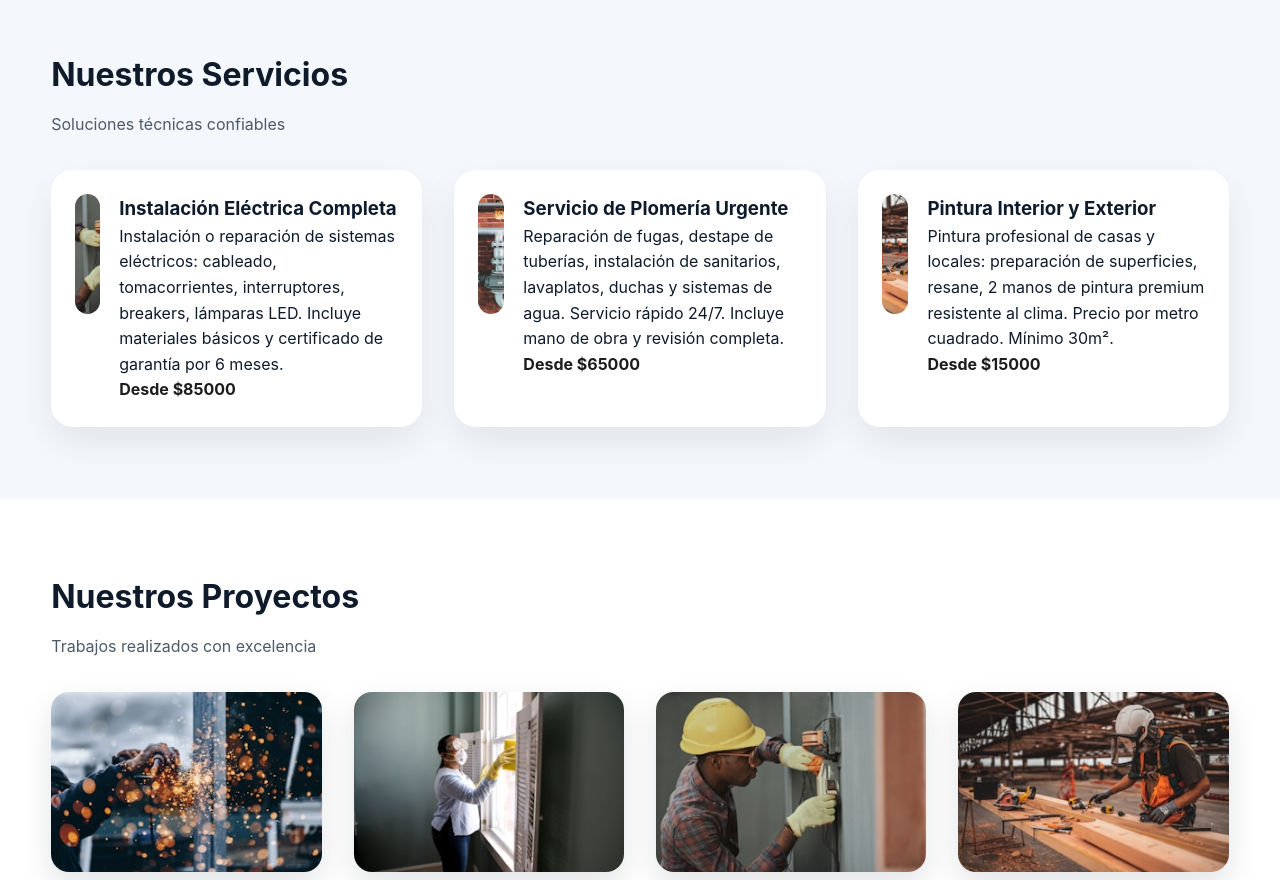
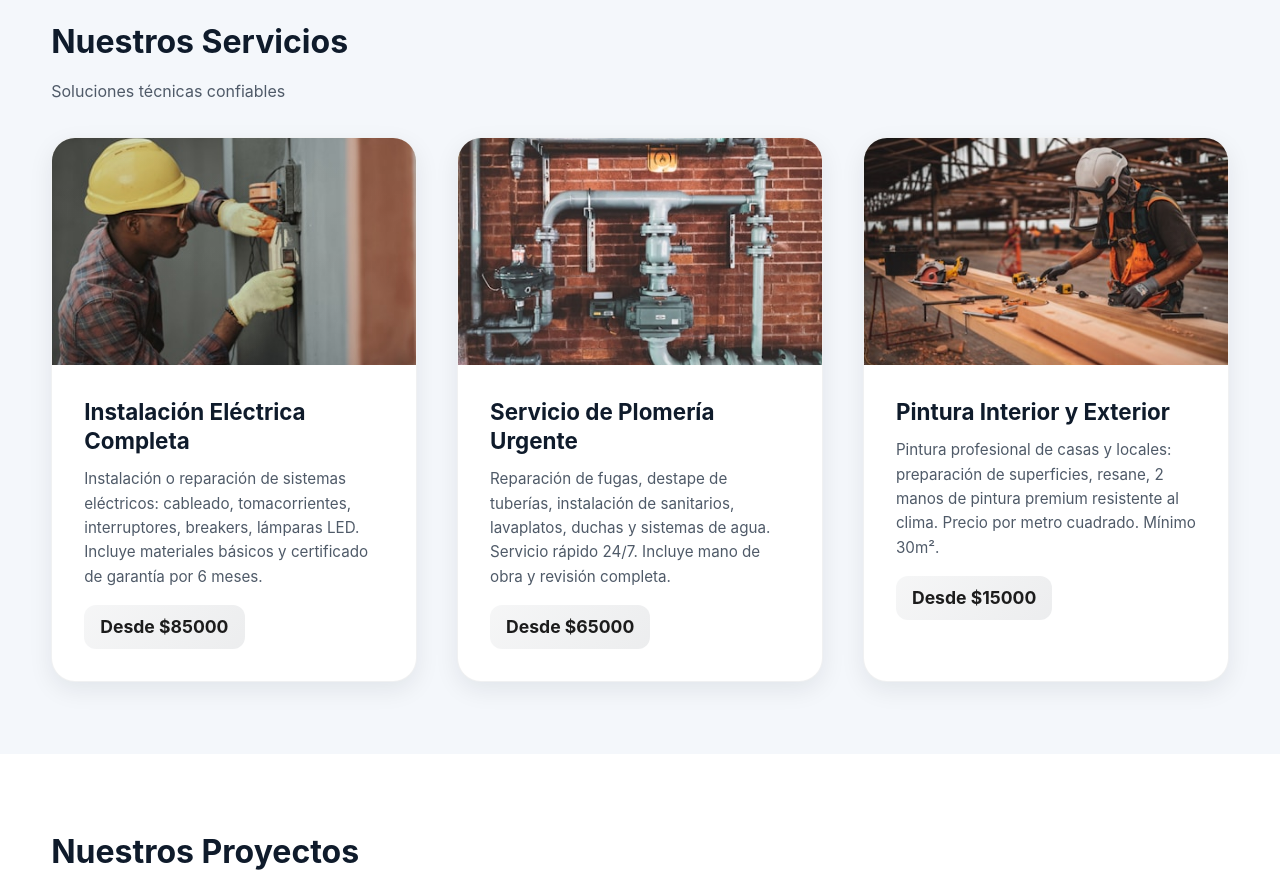
Before and after one commit to ReconvencionLaboralGuajira/ebanisteria-la-bendicion-24, a plain HTML site: page index.html in a window 1280 px wide. Shown: the part 1200-2080 px from the top of the page. Drawn offline with Linux system fonts and the light colour scheme; no server answers.

Commit message:
Publish site

```diff
--- a/styles.css
+++ b/styles.css
@@ -95,10 +95,22 @@ img {
     grid-template-columns: repeat(auto-fit, minmax(260px, 1fr));
     gap: 2rem;
     align-items: center;
+    width: min(1200px, 94%);
+    margin: 0 auto;
+    padding-inline: clamp(0.5rem, 4vw, 2rem);
 }
 
 .hero-text h2 {
     font-size: clamp(2rem, 4vw, 3rem);
+}
+
+.hero-text p {
+    margin: 1rem 0 1.5rem;
+}
+
+.hero-img {
+    justify-self: center;
+    width: min(460px, 100%);
 }
 
 .btn-primary {
@@ -149,30 +161,116 @@ section {
     margin-bottom: 2rem;
 }
 
+
 .services-list {
-    grid-template-columns: repeat(auto-fit, minmax(260px, 1fr));
+    grid-template-columns: repeat(auto-fit, minmax(300px, 1fr));
+    gap: clamp(1.5rem, 3vw, 2.5rem);
 }
 
 .service-item {
+    position: relative;
     background: #fff;
-    border-radius: 22px;
-    padding: 1.5rem;
-    box-shadow: 0 15px 35px rgba(15, 27, 43, 0.08);
+    border-radius: 24px;
+    padding: 0;
+    box-shadow: 0 8px 24px rgba(15, 27, 43, 0.08);
     display: flex;
-    gap: 1.2rem;
+    flex-direction: column;
+    border: 1px solid rgba(15, 27, 43, 0.06);
+    overflow: hidden;
+    isolation: isolate;
+    transition: transform 0.3s cubic-bezier(0.4, 0, 0.2, 1),
+                box-shadow 0.3s cubic-bezier(0.4, 0, 0.2, 1);
+}
+
+.service-item::before {
+    content: "";
+    position: absolute;
+    top: 0;
+    left: 0;
+    right: 0;
+    height: 4px;
+    background: linear-gradient(90deg, var(--primary), var(--secondary));
+    opacity: 0;
+    transition: opacity 0.3s ease;
+}
+
+.service-item:hover::before {
+    opacity: 1;
+}
+
+.service-item:hover {
+    transform: translateY(-8px);
+    box-shadow: 0 24px 48px rgba(15, 27, 43, 0.16);
+}
+
+.service-img {
+    position: relative;
+    width: 100%;
+    aspect-ratio: 16 / 10;
+    overflow: hidden;
+    background: linear-gradient(135deg, var(--background), #e8eef5);
+}
+
+.service-img::after {
+    content: "";
+    position: absolute;
+    inset: 0;
+    background: linear-gradient(180deg, transparent 0%, rgba(0, 0, 0, 0.03) 100%);
+    pointer-events: none;
 }
 
 .service-img img {
-    width: 120px;
-    height: 120px;
-    border-radius: 18px;
+    width: 100%;
+    height: 100%;
     object-fit: cover;
+    transition: transform 0.5s cubic-bezier(0.4, 0, 0.2, 1);
+}
+
+.service-item:hover .service-img img {
+    transform: scale(1.08);
+}
+
+.service-details {
+    display: flex;
+    flex-direction: column;
+    gap: 0.75rem;
+    padding: clamp(1.5rem, 2.5vw, 2rem);
+}
+
+.service-details h3 {
+    font-size: clamp(1.15rem, 2vw, 1.35rem);
+    font-weight: 700;
+    color: var(--text);
+    line-height: 1.3;
+    margin: 0;
+}
+
+.service-details p {
+    color: var(--muted);
+    font-size: 0.95rem;
+    line-height: 1.6;
+    margin: 0;
+    flex-grow: 1;
 }
 
 .price {
     display: inline-flex;
+    align-items: center;
+    align-self: flex-start;
+    gap: 0.4rem;
     font-weight: 700;
+    font-size: 1.1rem;
     color: var(--primary);
+    padding: 0.5rem 1rem;
+    border-radius: 12px;
+    background: linear-gradient(135deg, rgba(15, 27, 43, 0.04), rgba(15, 27, 43, 0.08));
+    margin-top: 0.25rem;
+    transition: background 0.25s ease;
+}
+
+.service-item:hover .price {
+    background: linear-gradient(135deg, var(--primary), var(--secondary));
+    color: #fff;
 }
 
 .projects {
@@ -361,12 +459,32 @@ section {
         display: none;
     }
 
-    .service-item {
-        flex-direction: column;
+    .services-list {
+        grid-template-columns: 1fr;
+        gap: 1.5rem;
     }
 
-    .service-img img {
-        width: 100%;
-        height: 180px;
+    .service-img {
+        aspect-ratio: 16 / 9;
     }
 }
+
+@media (min-width: 768px) and (max-width: 1024px) {
+    .services-list {
+        grid-template-columns: repeat(2, 1fr);
+    }
+}
+
+@media (min-width: 1200px) {
+    .services-list {
+        gap: 2.5rem;
+    }
+
+    .service-details {
+        padding: 2rem;
+    }
+
+    .service-details h3 {
+        font-size: 1.4rem;
+    }
+}
```
